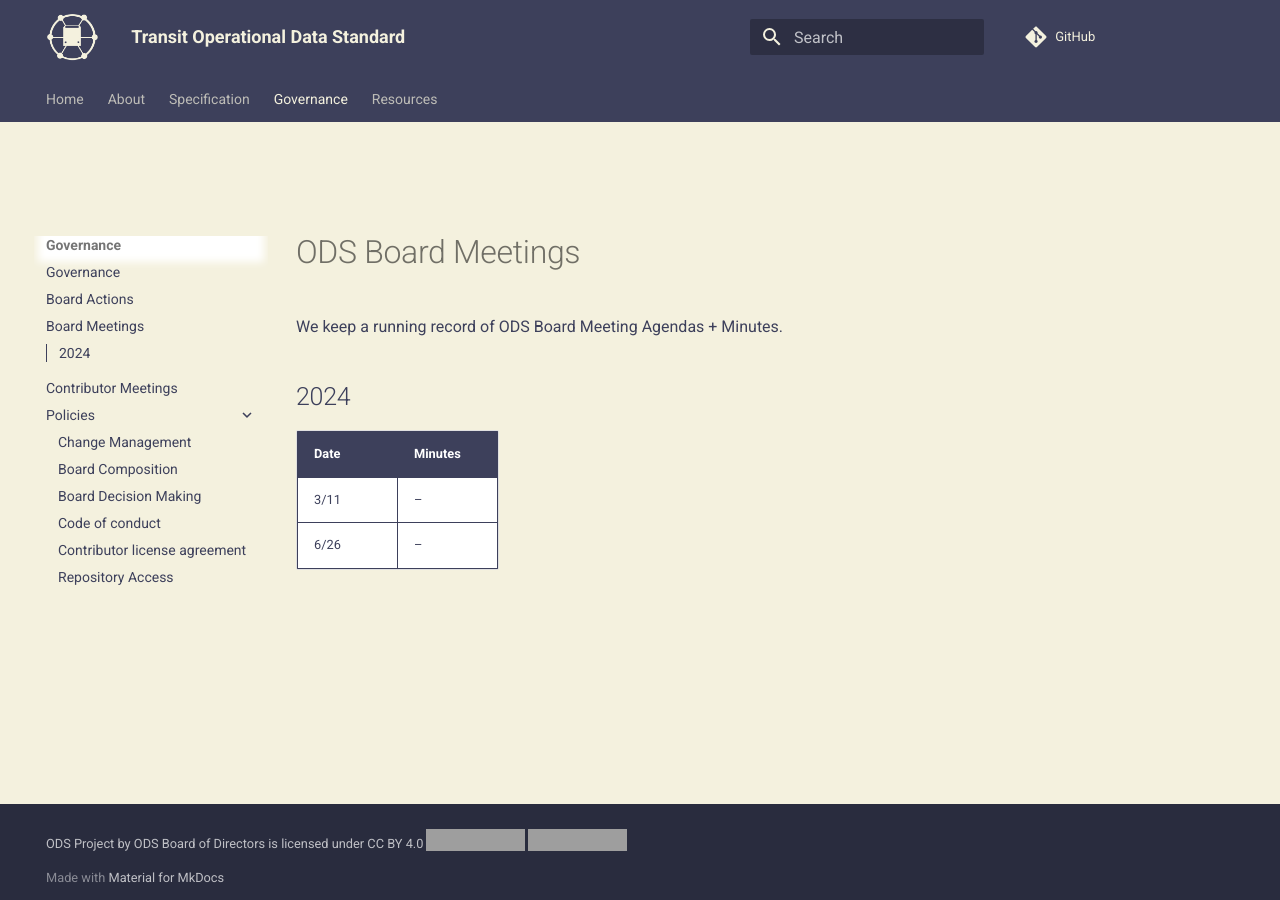
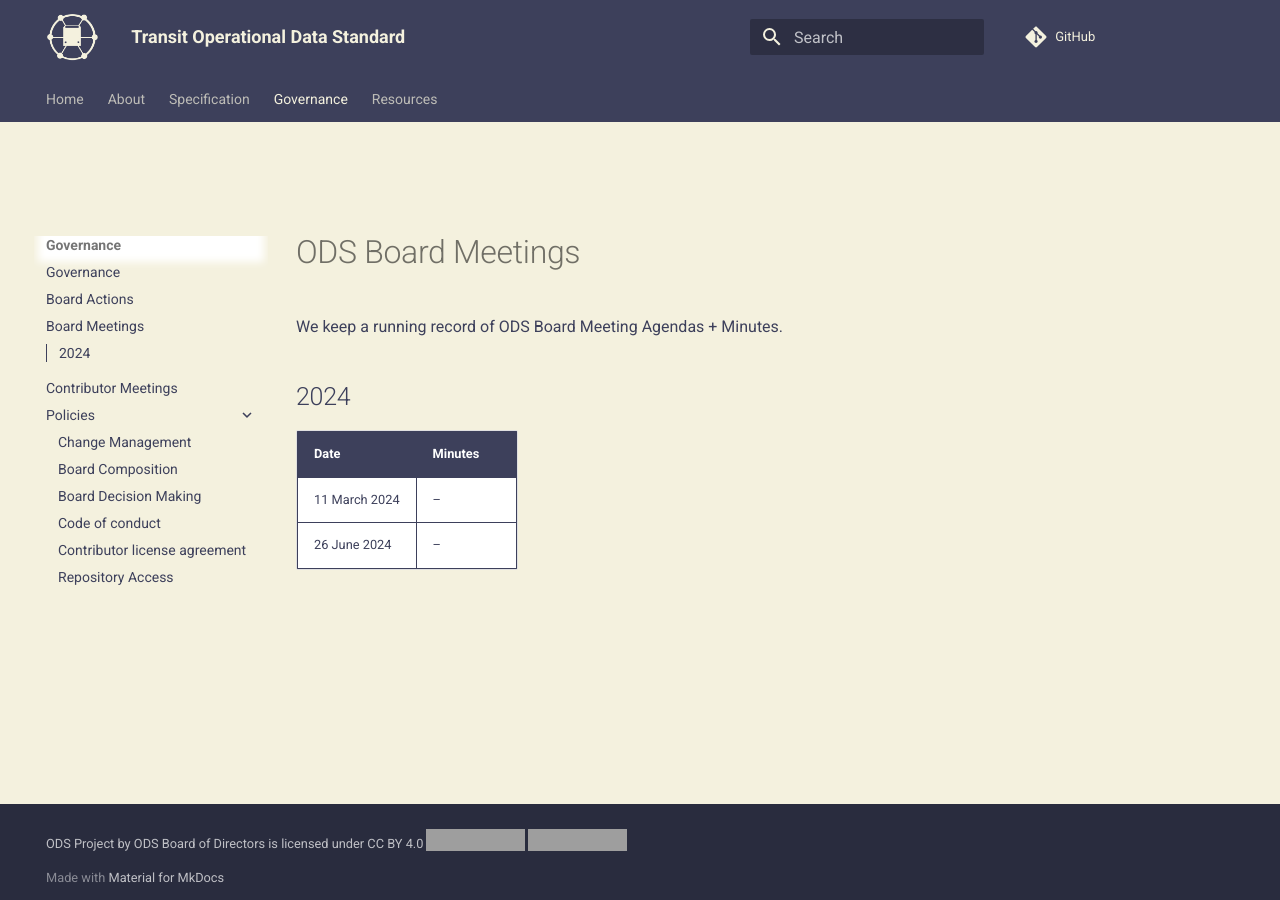
Before and after one commit to cal-itp/operational-data-standard, an MkDocs documentation site: the page built from docs/governance/board-meetings.md, in a window 1280 px wide. Built offline with MkDocs 1.6.1 and Material for MkDocs 9.7.7, drawn with Linux system fonts in a browser that asks for light colours; nearby versions of some CDN libraries; comment, search, counter and statistics services are not loaded; grey boxes are pictures that could not be loaded.

Commit message:
Change date formatting

```diff
--- a/docs/governance/board-meetings.md
+++ b/docs/governance/board-meetings.md
@@ -6,5 +6,5 @@ We keep a running record of [ODS Board Meeting Agendas + Minutes](https://docs.g
 
 | **Date** | **Minutes** |
 | -------- | ---------- |
-| 3/11 | -- |
-| 6/26 | -- |
+| 11 March 2024 | -- |
+| 26 June 2024 | -- |
```
